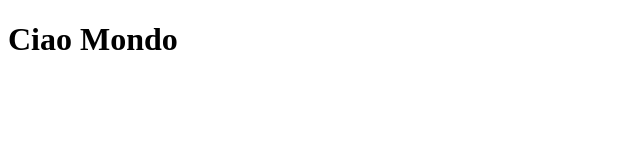
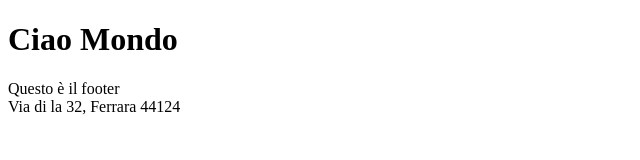
Before and after one commit to fracs31/git-starter, a plain HTML site: page index.html in a window 1280 px wide. Shown: the whole page, without its empty margins (0-640 px from the left). Drawn offline with Linux system fonts and the light colour scheme.

Commit message:
Footer aggiunto a index.html

```diff
--- a/index.html
+++ b/index.html
@@ -12,5 +12,14 @@
         <h1>Ciao Mondo</h1>
     </header>
 
+    <footer>
+        <div>
+            Questo è il footer
+        </div>
+        <div>
+            Via di la 32, Ferrara 44124
+        </div>
+    </footer>
+
 </body>
 </html>
```
